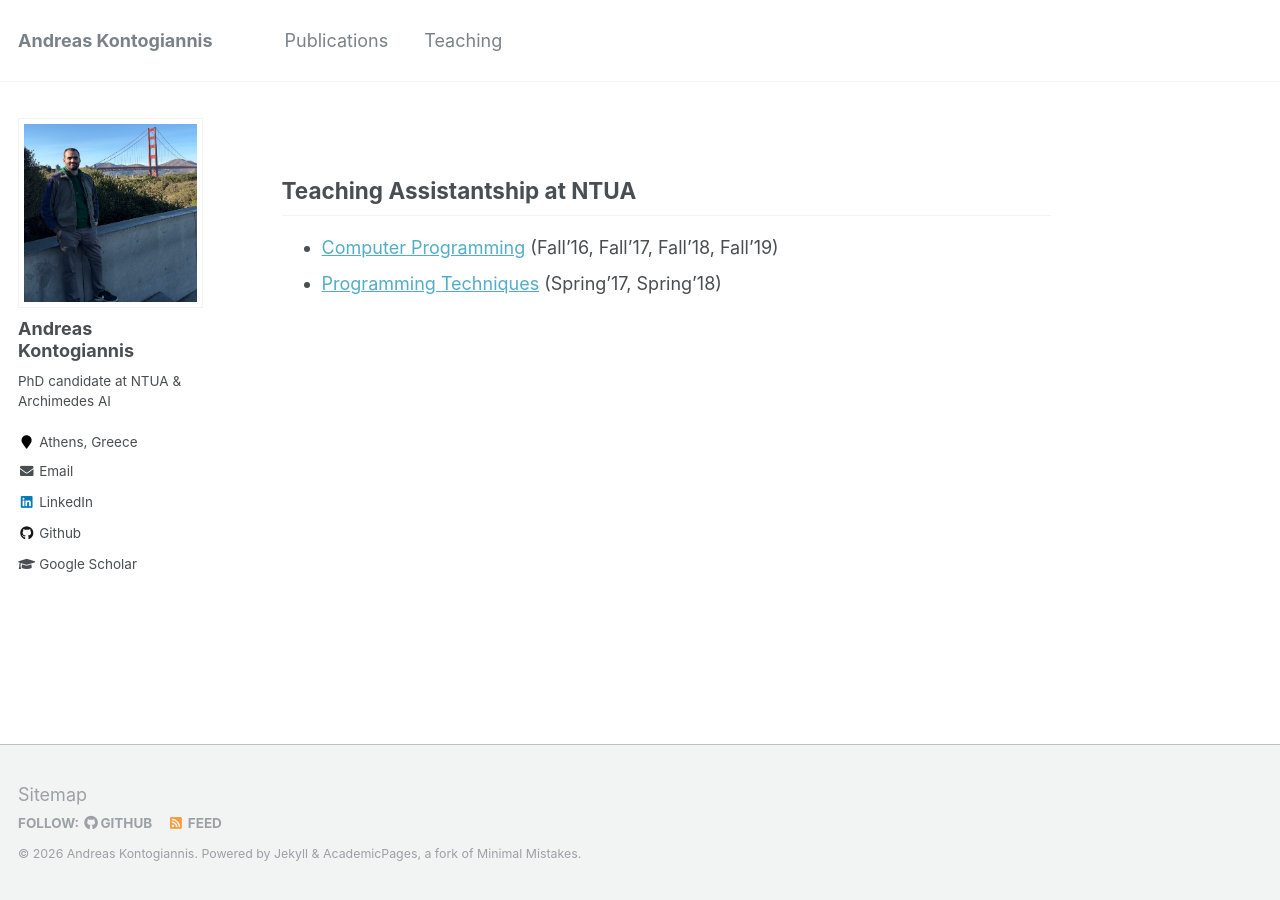
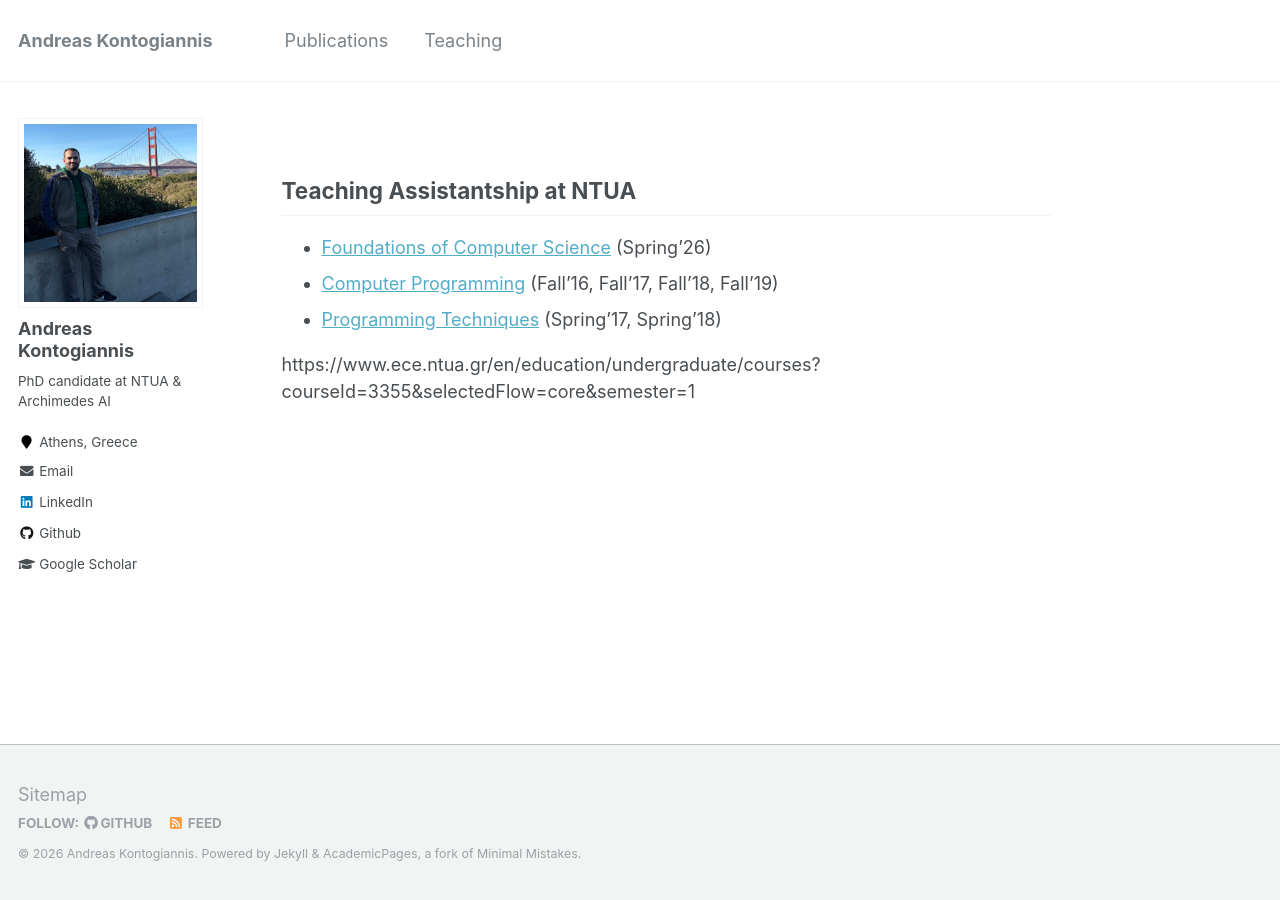
Before and after one commit to ddaedalus/ddaedalus.github.io, a Jekyll site: the page built from _pages/teaching.md, in a window 1280 px wide. Built offline with Jekyll 4.4.1, drawn with Linux system fonts in a browser that asks for light colours.

Commit message:
Update teaching.md

```diff
--- a/_pages/teaching.md
+++ b/_pages/teaching.md
@@ -8,5 +8,8 @@ redirect_from:
 ---
 
 ## Teaching Assistantship at NTUA
+* [Foundations of Computer Science](https://www.ece.ntua.gr/en/education/undergraduate/courses?courseId=3355&selectedFlow=core&semester=1) (Spring’26)
 * [Computer Programming](https://www.ece.ntua.gr/en/undergraduate/courses/3020) (Fall’16, Fall’17, Fall’18, Fall’19)
 * [Programming Techniques](https://www.ece.ntua.gr/en/undergraduate/courses/3138) (Spring’17, Spring’18)
+
+https://www.ece.ntua.gr/en/education/undergraduate/courses?courseId=3355&selectedFlow=core&semester=1
```
